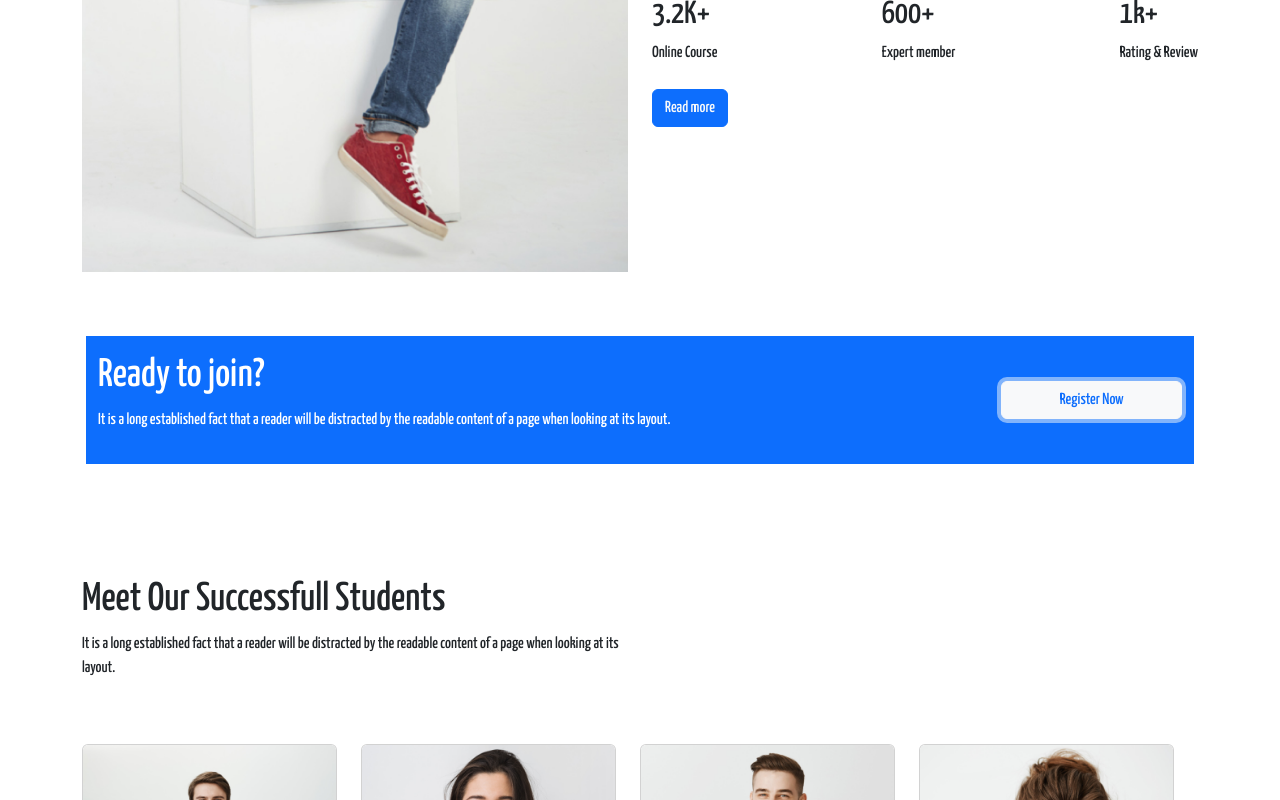
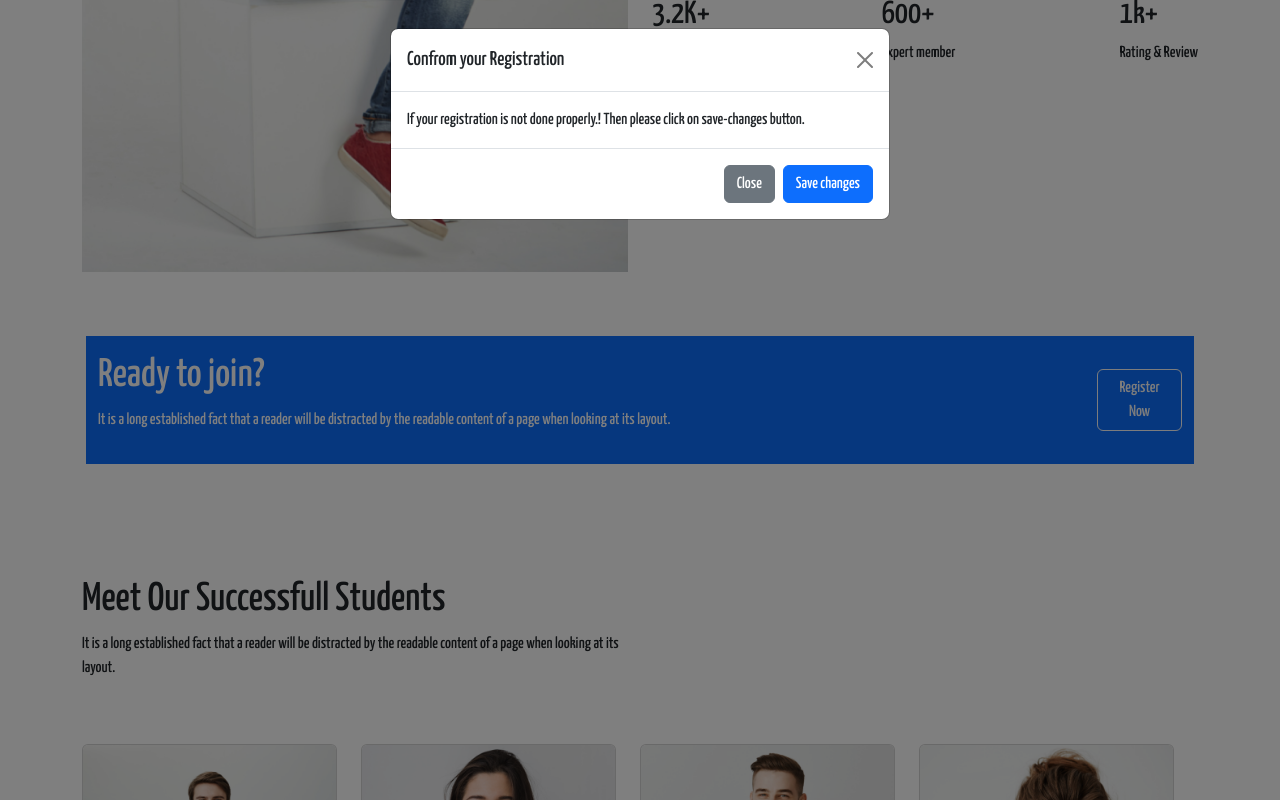
Before and after one commit to Jannatp/Web-learning-course, a plain HTML site: page index.html in a window 1280 px wide. Both pictures are taken after a click on the button "Register Now". Shown: the part 2363-3163 px from the top of the page. Drawn offline with Linux system fonts and the light colour scheme.

Commit message:
5th commit

```diff
--- a/index.html
+++ b/index.html
@@ -219,8 +219,26 @@
             <p class="text-white">It is a long established fact that a reader will be distracted by the readable content
               of a page when looking at its layout.</p>
           </div>
-
-        <button class="col-lg-2 btn btn-outline-light bg-light text-primary d-flex align-items-center justify-content-center">Register Now</button>
+        <!-- Button trigger modal -->
+          <button type="button" class="btn btn-primary btn-outline-light" data-bs-toggle="modal" data-bs-target="#exampleModal"> Register Now</button>
+<!-- Modal -->
+  <div class="modal fade" id="exampleModal" tabindex="-1" aria-labelledby="exampleModalLabel" aria-hidden="true">
+  <div class="modal-dialog">
+    <div class="modal-content">
+      <div class="modal-header">
+        <h5 class="modal-title" id="exampleModalLabel">Confrom your Registration</h5>
+        <button type="button" class="btn-close" data-bs-dismiss="modal" aria-label="Close"></button>
+      </div>
+      <div class="modal-body">
+        If your registration is not done properly.! Then please click on save-changes button.
+      </div>
+      <div class="modal-footer">
+        <button type="button" class="btn btn-secondary" data-bs-dismiss="modal">Close</button>
+        <button type="button" class="btn btn-primary">Save changes</button>
+      </div>
+    </div>
+  </div>
+</div>
       </div>
 
     </div>
@@ -408,6 +426,10 @@
       -->
 
 
+
+
+
+
     <script src="bootstrap/bootstrap.min.js" ></script>
   </body>
 </html>
```
